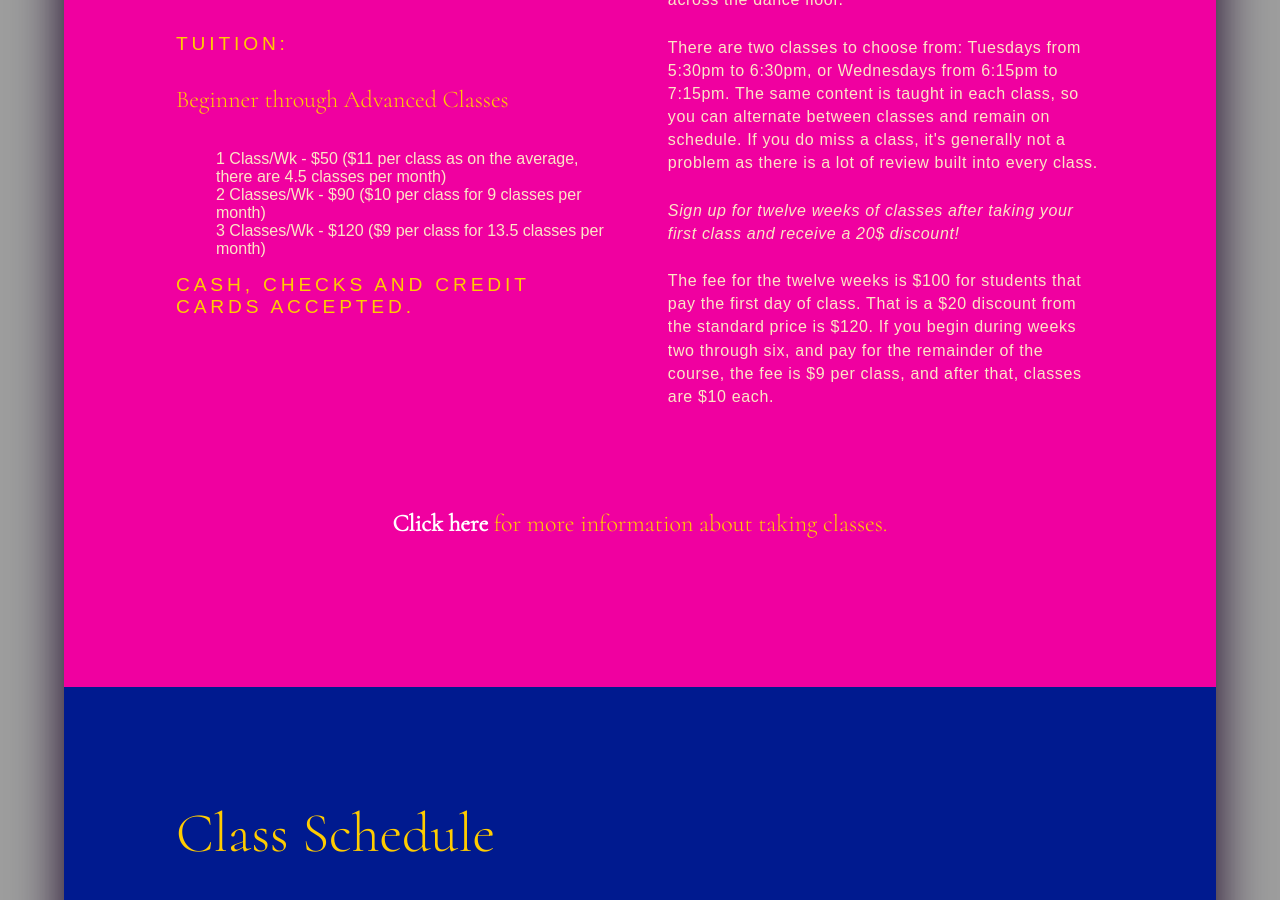
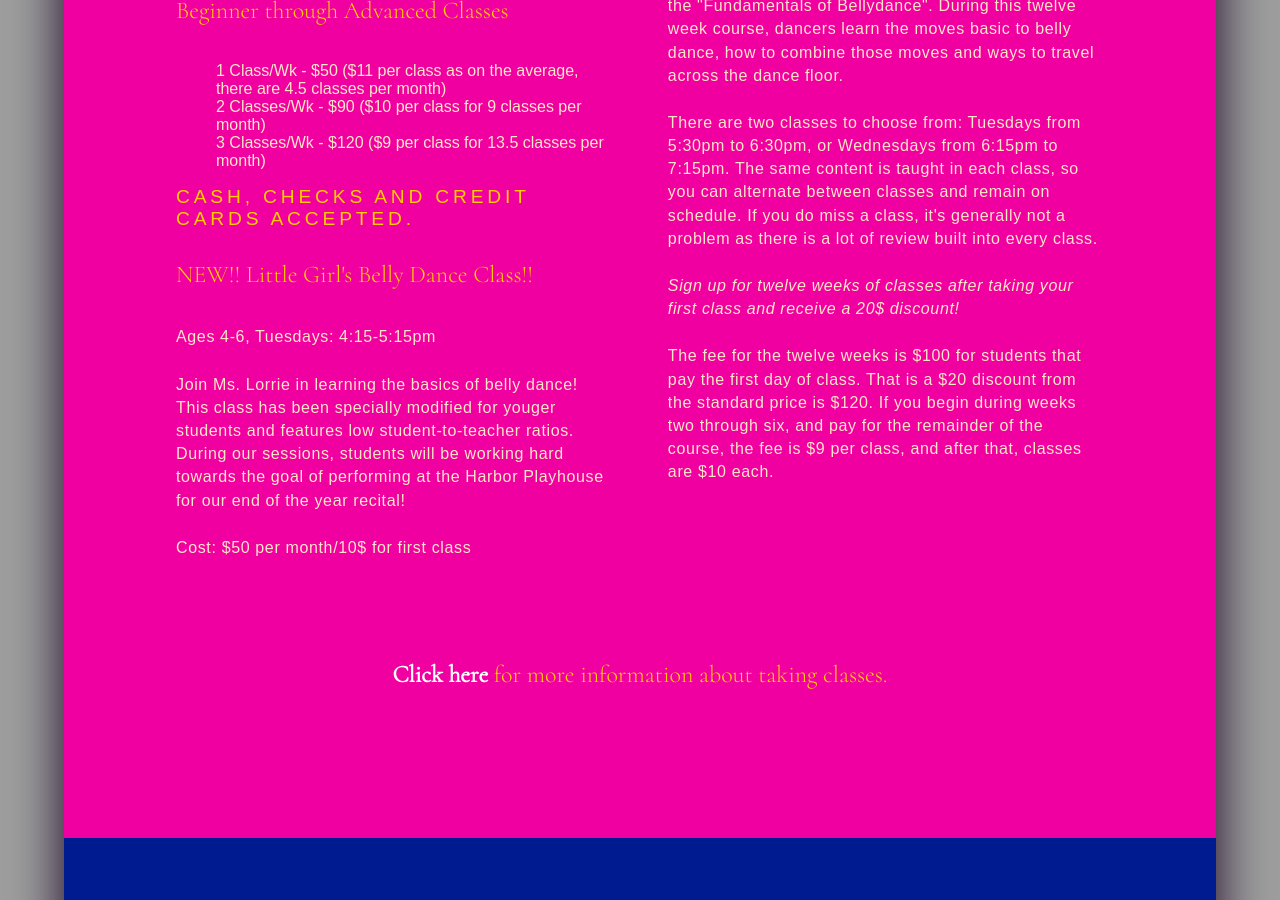
Before and after one commit to mollympierce1/hourglass, a Jekyll site: the page built from classes.md, in a window 1280 px wide and 900 px high, scrolled down 761 px. Built offline with Jekyll 4.4.1, drawn with Linux system fonts in a browser that asks for light colours.

Commit message:
Update classes.html

```diff
--- a/_layouts/classes.html
+++ b/_layouts/classes.html
@@ -20,6 +20,10 @@
           <li>3 Classes/Wk - $120 ($9 per class for 13.5 classes per month)</li>
         </ul>
         <h6>Cash, checks and credit cards accepted.</h6>
+        <h5>NEW!! Little Girl's Belly Dance Class!!</h5>
+        <p>Ages 4-6, Tuesdays: 4:15-5:15pm</p>
+        <p>Join Ms. Lorrie in learning the basics of belly dance! This class has been specially modified for youger students and features low student-to-teacher ratios. During our sessions, students will be working hard towards the goal of performing at the Harbor Playhouse for our end of the year recital!</p>
+        <p>Cost: $50 per month/10$ for first class</p>
       </div>
       <div class="sixty">
         <h5>Taking your first class?</h5>
```
